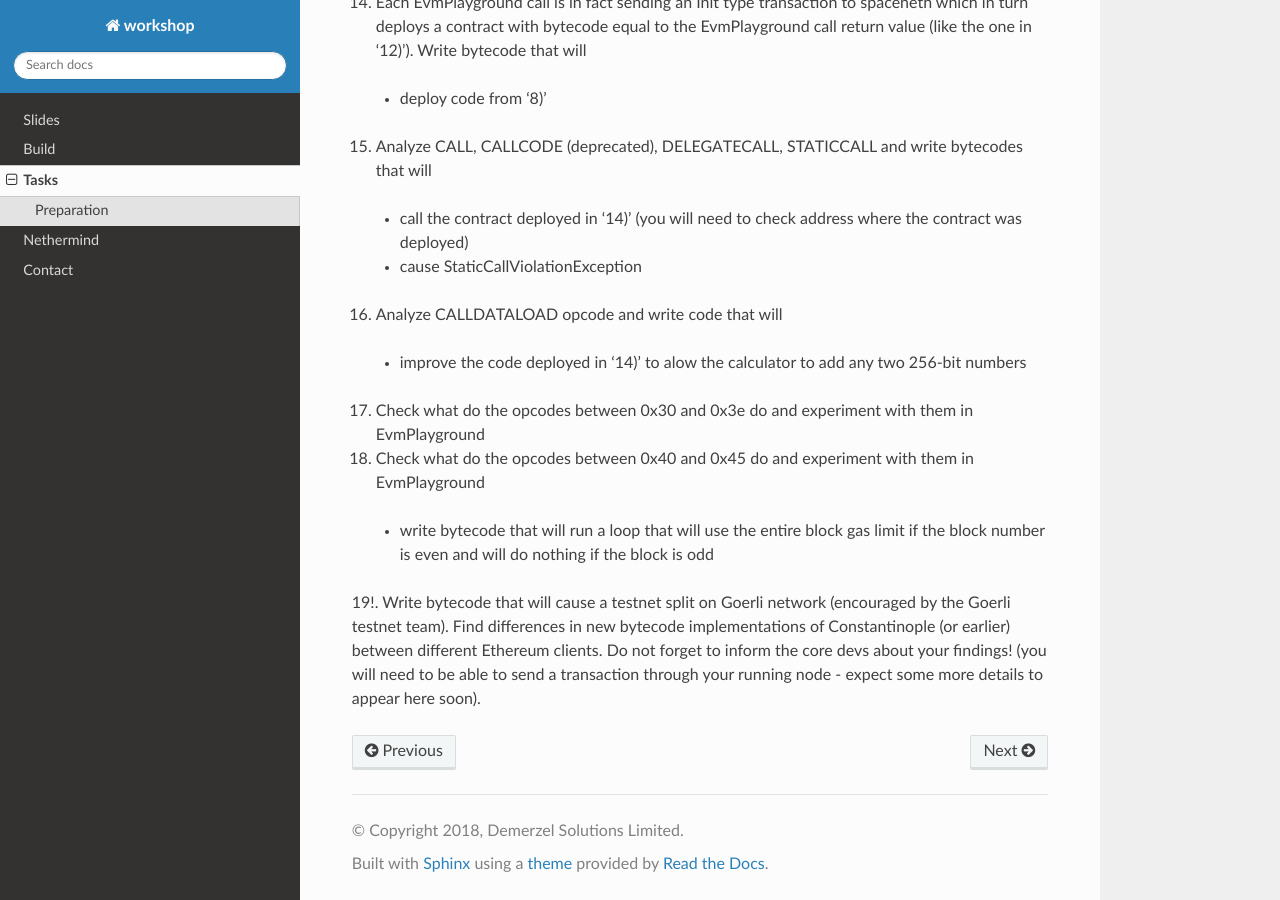
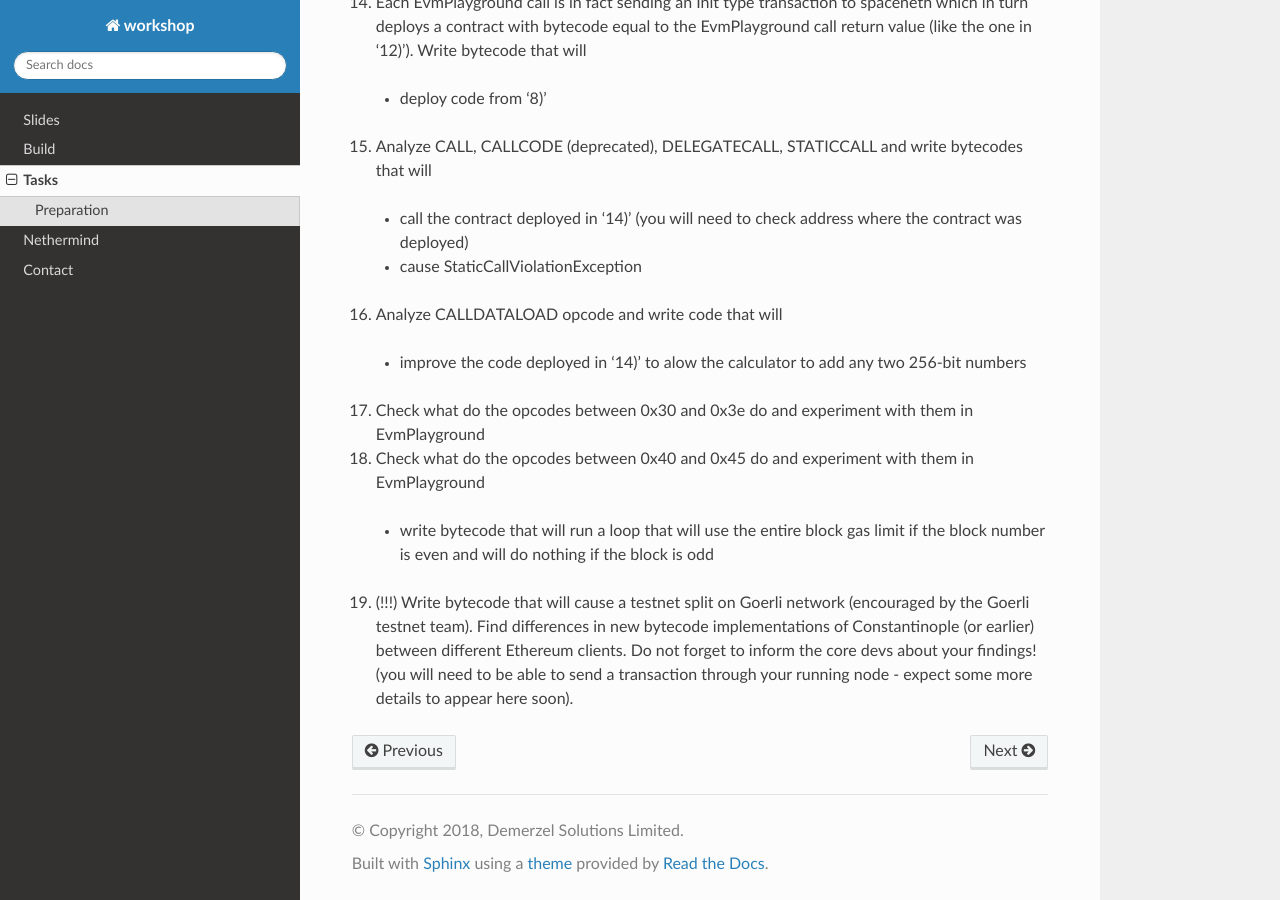
Before and after one commit to NethermindEth/workshop, a Sphinx documentation site: the page built from docs/source/tasks.rst, in a window 1280 px wide and 900 px high, scrolled down 1880 px. Built offline with Sphinx 7.4.7 and the Read the Docs theme 2.0.0, drawn with Linux system fonts in a browser that asks for light colours.

Commit message:
Update tasks.rst

```diff
--- a/docs/source/tasks.rst
+++ b/docs/source/tasks.rst
@@ -89,4 +89,4 @@
 18. Check what do the opcodes between 0x40 and 0x45 do and experiment with them in EvmPlayground
  * write bytecode that will run a loop that will use the entire block gas limit if the block number is even and will do nothing if the block is odd
 
-19!. Write bytecode that will cause a testnet split on Goerli network (encouraged by the Goerli testnet team). Find differences in new bytecode implementations of Constantinople (or earlier) between different Ethereum clients. Do not forget to inform the core devs about your findings! (you will need to be able to send a transaction through your running node - expect some more details to appear here soon).
+19. (!!!) Write bytecode that will cause a testnet split on Goerli network (encouraged by the Goerli testnet team). Find differences in new bytecode implementations of Constantinople (or earlier) between different Ethereum clients. Do not forget to inform the core devs about your findings! (you will need to be able to send a transaction through your running node - expect some more details to appear here soon).
```
